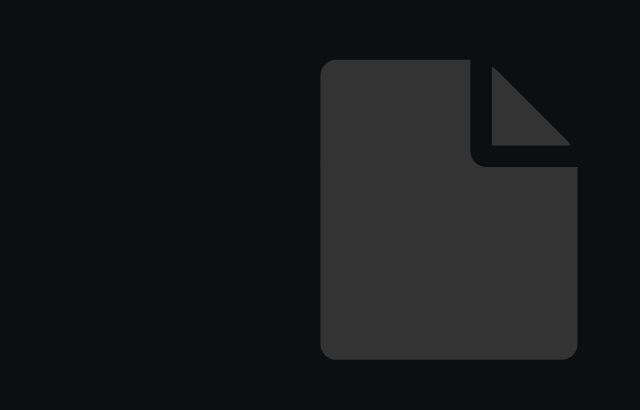
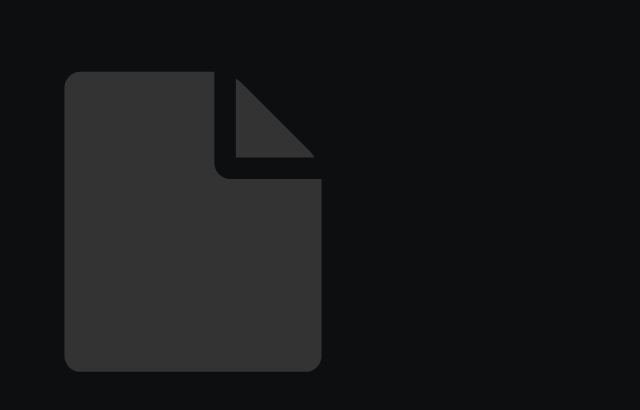
Before and after one commit to web-dave/nashville, an Angular app: page / in a window 1280 px wide. Shown: the part 198-608 px from the top of the page, without its empty margins (447-1087 px from the left). Built offline with nearby package versions, Linux system fonts and the light colour scheme.

Commit message:
close menu on off-click

```diff
--- a/src/app/components/app.component.html
+++ b/src/app/components/app.component.html
@@ -48,15 +48,18 @@
     (click)="navOpen = true"
     ><i class="fa fa-bars"></i
   ></span>
-  <app-song [text]="file()" [key]="selectedKey()" />
-  }@else{
-  <div class="container">
-    <label class="centered">
-      <i class="fa fa-fw fa-file" (click)="fileLoad.click()"></i>
-    </label>
-  </div>
   }
 </div>
+
+@if(file().length >= 1){
+<app-song (click)="navOpen = false" [text]="file()" [key]="selectedKey()" />
+}@else{
+<div class="container">
+  <label class="centered">
+    <i class="fa fa-fw fa-file" (click)="fileLoad.click()"></i>
+  </label>
+</div>
+}
 <input
   #fileLoad
   hidden
--- a/src/app/components/song.component.ts
+++ b/src/app/components/song.component.ts
@@ -13,7 +13,12 @@ import { IKey, keyMap } from '../utils/keymaps';
     <pre class="song">{{ line | nashville : keyMap[key] }}</pre>
     }
   `,
-  styles: ``,
+  styles: `
+  :host{
+    display: block;
+    margin: 8px;
+  }
+  `,
 })
 export class SongComponent {
   @Input({ required: true }) key: IKey = 'C';
```
